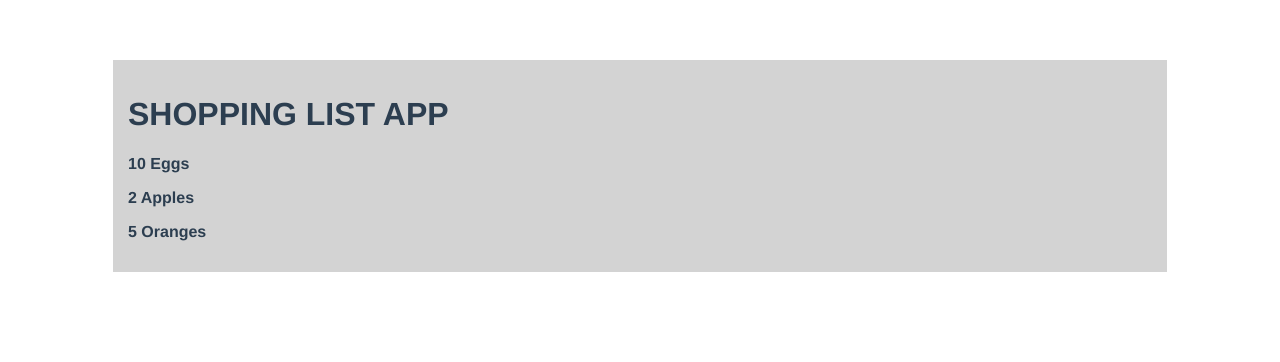
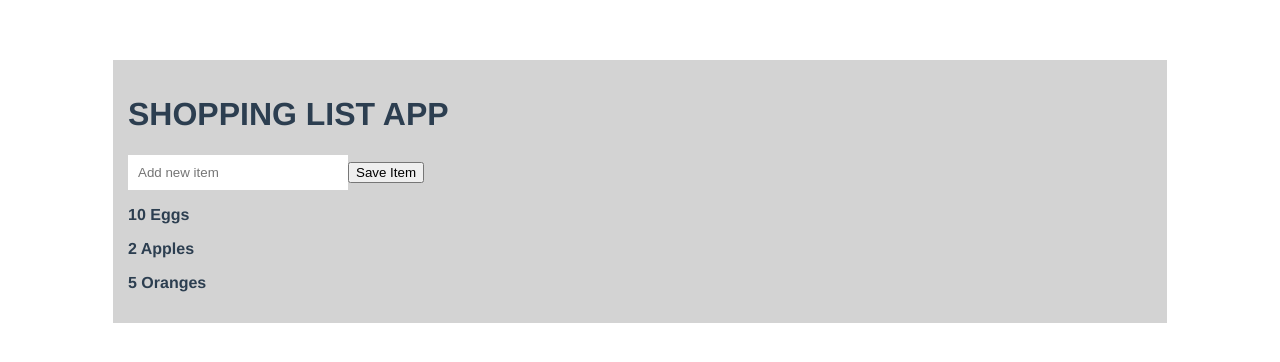
Before and after one commit to heshamelmasry77/shopping-list-app, a Vue app: page / in a window 1280 px wide. Shown: the top 362 px of the page. Built offline with nearby package versions, Linux system fonts and the light colour scheme.

Commit message:
add new item, some styles for the form, push to an array

```diff
--- a/src/components/ShoppingList.vue
+++ b/src/components/ShoppingList.vue
@@ -1,6 +1,10 @@
 <template>
   <div class="shoppingList">
     <h1>{{ header }}</h1>
+    <label>
+      <input v-model="newItem" type="text" placeholder="Add new item" @keydown.enter="items.push(newItem)"/>
+      <button @click="items.push(newItem)">Save Item</button>
+    </label>
     <ul v-for="(item, index) in items" :key="index">
       <li>{{ item }}</li>
     </ul>
@@ -15,6 +19,7 @@ export default {
   },
   data: function () {
     return {
+      newItem: '',
       items: [
         '10 eggs',
         '2 apples',
@@ -32,11 +37,18 @@ export default {
   max-width: 1024px;
   margin: 0 auto;
   padding: 15px;
+  text-align: left;
 }
 h1 {
   text-transform: uppercase;
   font-weight: bolder;
   text-align: left;
+}
+input {
+  padding: 10px;
+  border: none;
+  display: inline-block;
+  width: 200px;
 }
 ul {
   list-style-type: none;
```
